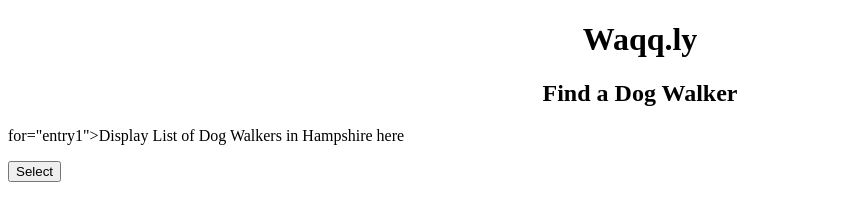
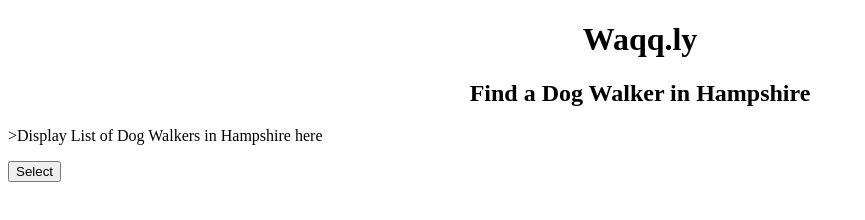
Before and after one commit to KatMiles/WaqqlyWebApp, a plain HTML site: page public/FindWalker.html in a window 1280 px wide. Shown: the whole page, without its empty margins (0-865 px from the left). Drawn offline with Linux system fonts and the light colour scheme.

Commit message:
Update FindWalker.html

```diff
--- a/public/FindWalker.html
+++ b/public/FindWalker.html
@@ -26,11 +26,11 @@
 <body>
 
 <h1 class="center";style="font-size:70px;">Waqq.ly</h1>
-<h2 class="center";style="font-size:50px;">Find a Dog Walker</h2>
+<h2 class="center";style="font-size:50px;">Find a Dog Walker in Hampshire</h2>
 
 <body>
 
-<p></p> for="entry1">Display List of Dog Walkers in Hampshire here</p>
+<p>>Display List of Dog Walkers in Hampshire here</p>
 
 <body>
 <div>
```
